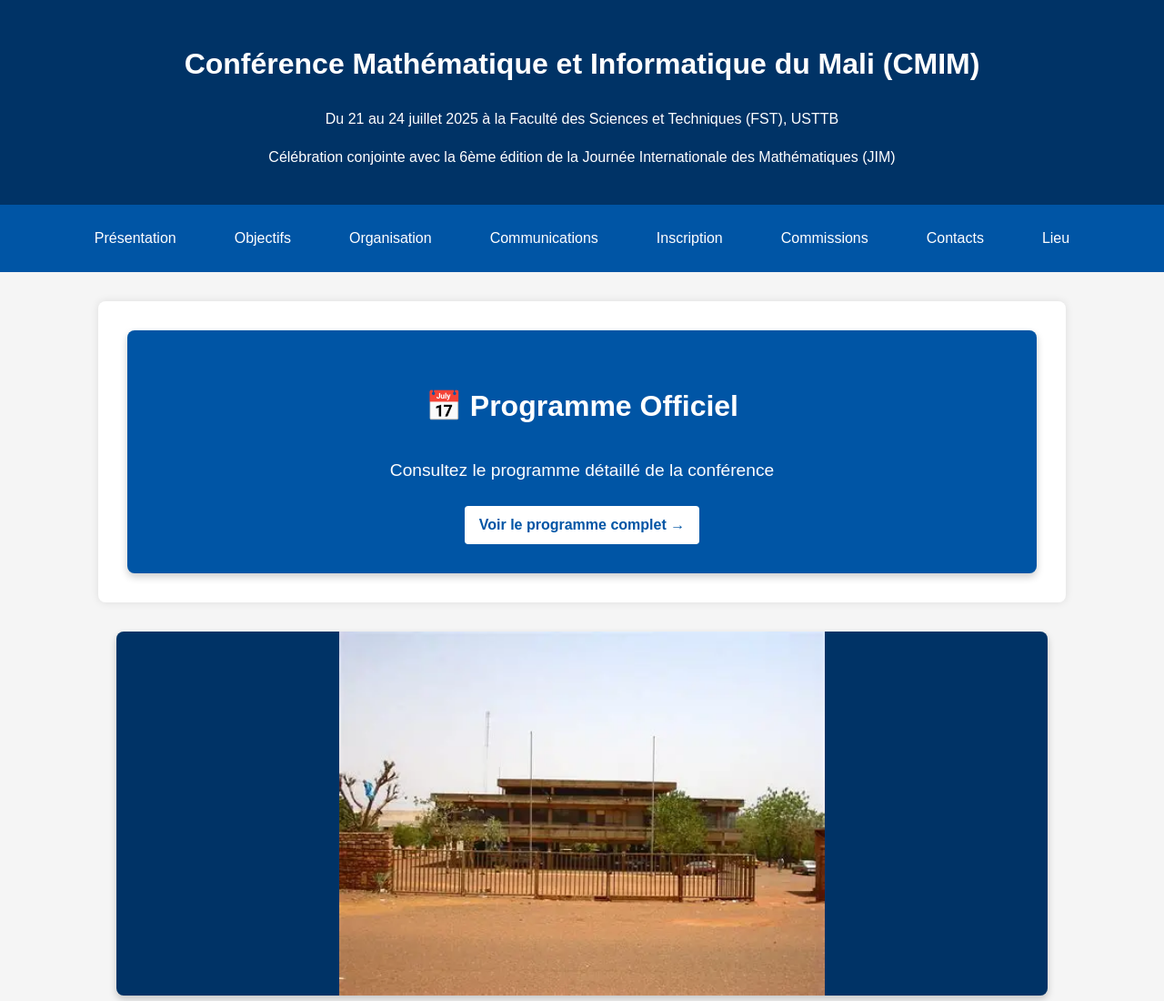
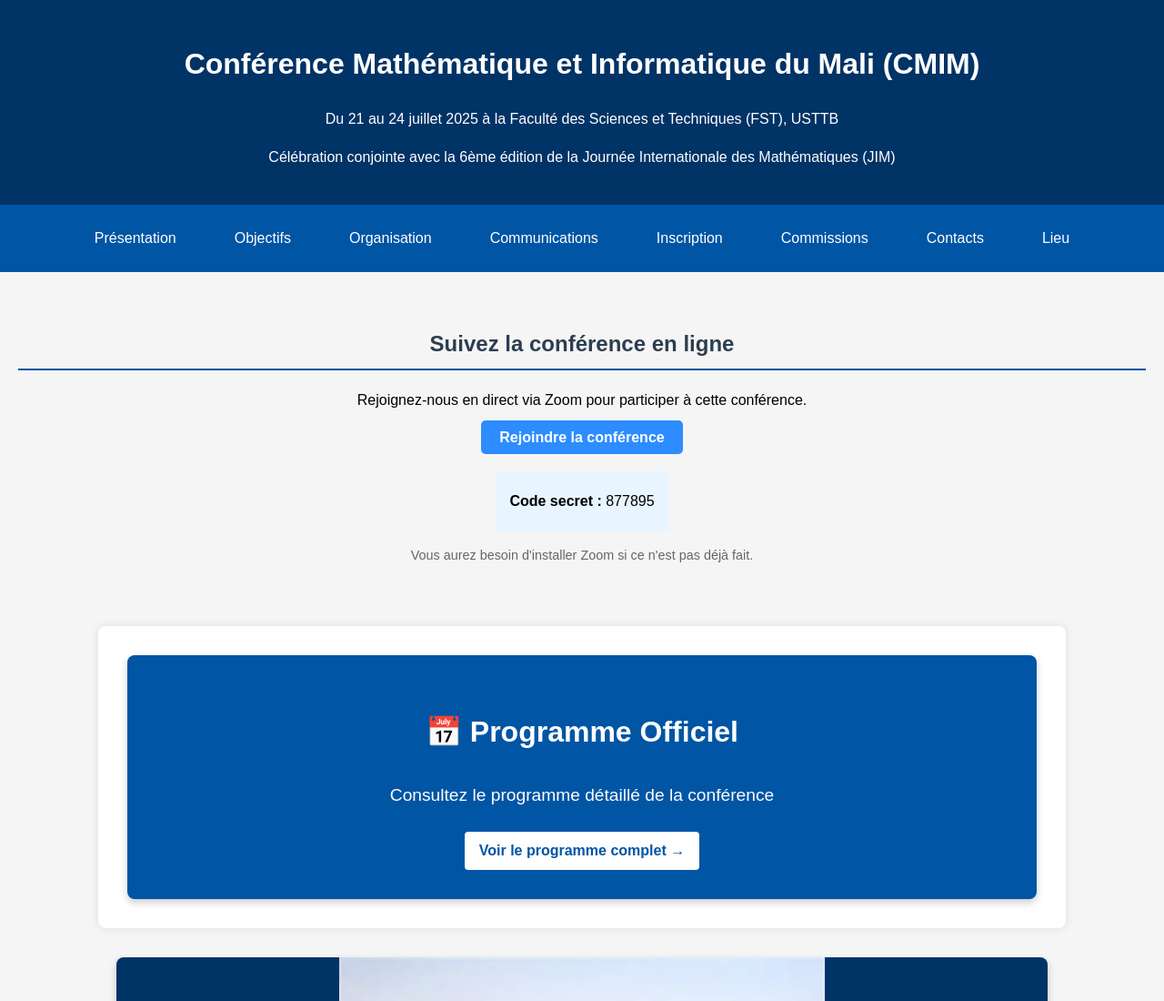
Before and after one commit to FST-USTTB/cmim-2025, a plain HTML site: page index.html in a window 1280 px wide. Shown: the top 1100 px of the page at 91% size. Drawn offline with Linux system fonts and the light colour scheme.

Commit message:
Update index.html

```diff
--- a/index.html
+++ b/index.html
@@ -202,6 +202,28 @@
     <a href="#contacts">Contacts</a>
     <a href="#lieu">Lieu</a>
   </nav>
+
+<div class="conference-section" style="background-color: #f5f5f5; padding: 20px; border-radius: 8px; margin: 20px 0; text-align: center;">
+    <h2 style="color: #2c3e50;">Suivez la conférence en ligne</h2>
+    <p style="margin-bottom: 15px;">Rejoignez-nous en direct via Zoom pour participer à cette conférence.</p>
+
+    <div style="margin: 15px 0;">
+        <a href="https://wacren.zoom.us/j/69838852372?pwd=WPNz1WCQkpG2Mkomoj8Z86uV9jsmV1.1"
+           target="_blank"
+           style="background-color: #2d8cff; color: white; padding: 10px 20px; border-radius: 5px; text-decoration: none; font-weight: bold;">
+            Rejoindre la conférence
+        </a>
+    </div>
+
+    <div style="background-color: #e8f4ff; padding: 15px; border-radius: 5px; display: inline-block; margin-top: 10px;">
+        <p style="margin: 5px 0;"><strong>Code secret :</strong> 877895</p>
+    </div>
+
+    <p style="margin-top: 15px; font-size: 0.9em; color: #666;">
+        Vous aurez besoin d'installer Zoom si ce n'est pas déjà fait.
+    </p>
+</div>
+
   <section style="text-align: center; margin: 2rem auto; max-width: 1000px;">
     <a href="programme.html" style="display: block; text-decoration: none;">
       <div style="background-color: #0055a5; color: white; padding: 2rem; border-radius: 8px; box-shadow: 0 4px 8px rgba(0,0,0,0.2); transition: transform 0.3s;">
```
